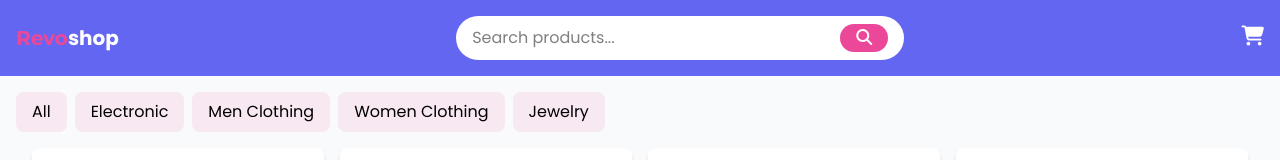
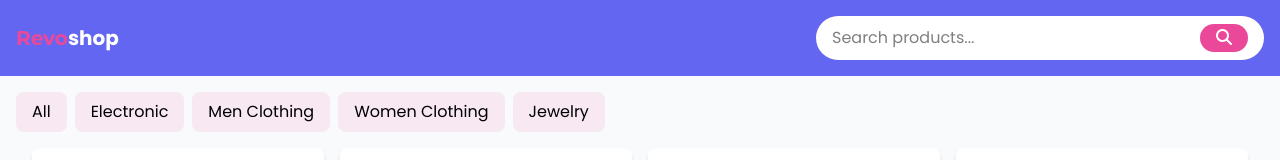
Before and after one commit to Revou-FSSE-Feb26/milestone-3-Diba15, a Next.js app: page / in a window 1280 px wide. Shown: the top 160 px of the page. Built offline with nearby package versions, Linux system fonts and the light colour scheme.

Commit message:
feat: update ActionButton and Navbar components for improved cart item display and layout adjustments

```diff
--- a/src/components/home/ActionButton.tsx
+++ b/src/components/home/ActionButton.tsx
@@ -1,5 +1,6 @@
 import { useCart } from "@/context/CartContext";
 import Link from "next/link";
+import { totalCartItems } from "@/utils";
 
 export default function ActionButton() {
     const { cart } = useCart();
@@ -8,12 +9,13 @@ export default function ActionButton() {
     // Menggunakan reduce agar jika user beli 2 iPhone, angka keranjang bertambah 2, bukan 1
     const cartTotal = cart.reduce((total, item) => total + item.quantity, 0);
 
+    const totalItems = totalCartItems(cart);
 
     return (
-        <Link href="/cart" className="fixed bottom-4 right-4 flex md:hidden gap-2 items-center rounded-full bg-accent p-4 text-white transition-colors cursor-pointer">
+        <Link href="/cart" className={`${totalItems > 0 ? "flex" : "hidden"} fixed bottom-4 right-4 gap-2 items-center rounded-full bg-accent p-4 text-white transition-colors cursor-pointer`}>
             {cartTotal > 0 && (
                 <span
-                    className="absolute -top-2 -right-2 bg-accent text-white rounded-full min-w-5 h-5 px-1.5 flex items-center justify-center text-xs font-bold animate-fade-in">
+                    className="absolute -top-1 -right-1 bg-accent text-white rounded-full min-w-5 h-5 px-1.5 flex items-center justify-center text-xs font-bold animate-fade-in">
                     {cartTotal}
                 </span>
             )}
--- a/src/components/ui/Footer.tsx
+++ b/src/components/ui/Footer.tsx
@@ -4,7 +4,7 @@ import Brand from "@/components/ui/Brand";
 export default function Footer() {
     return (
         <footer className={"flex flex-col bg-foreground text-white p-4"}>
-            <div className={"flex flex-col md:flex-row md:justify-evenly gap-4 items-center"}>
+            <div className={"flex flex-row flex-wrap justify-evenly gap-4 items-center"}>
                 <Brand textSize="text-2xl" />
                 <div className={"mb-4 flex flex-col gap-2"}>
                     <h2 className={"text-xl font-bold"}>Links:</h2>
--- a/src/components/ui/Navbar.tsx
+++ b/src/components/ui/Navbar.tsx
@@ -1,19 +1,13 @@
 "use client";
 
-import { useCart } from "@/context/CartContext";
 import Brand from "@/components/ui/Brand";
-import Link from "next/link";
 import { useRouter } from "next/navigation";
 import { useState } from "react";
-import {totalCartItems} from "@/utils";
 
 export default function Navbar() {
     // Ambil data 'cart' dari context
-    const { cart } = useCart();
     const router = useRouter();
     const [searchTerm, setSearchTerm] = useState("");
-
-    const cartTotal = totalCartItems(cart);
 
     const handleSearch = (e: React.SubmitEvent<HTMLFormElement>) => {
         e.preventDefault();
@@ -25,8 +19,8 @@ export default function Navbar() {
     }
 
     return (
-        <nav className="text-white p-4 flex justify-between items-center">
-            <div className="hidden md:block">
+        <nav className="text-white p-4 flex flex-wrap gap-4 justify-between items-center">
+            <div>
                 <Brand />
             </div>
 
@@ -45,20 +39,6 @@ export default function Navbar() {
                     <i className="fa-solid fa-magnifying-glass"></i>
                 </button>
             </form>
-
-            <div className="hidden md:flex gap-2 items-center relative">
-                {cartTotal > 0 && (
-                    <span
-                        className="absolute -top-2 -right-2 bg-accent text-white rounded-full min-w-5 h-5 px-1.5 flex items-center justify-center text-xs font-bold animate-fade-in">
-                        {cartTotal}
-                    </span>
-                )}
-
-                {/* Ikon Keranjang Belanja */}
-                <Link href="/cart">
-                    <i className="fa-solid fa-cart-shopping text-xl cursor-pointer hover:text-accent transition-colors"></i>
-                </Link>
-            </div>
         </nav>
     );
 }
```
